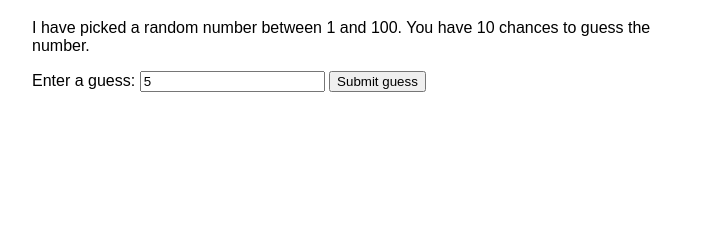
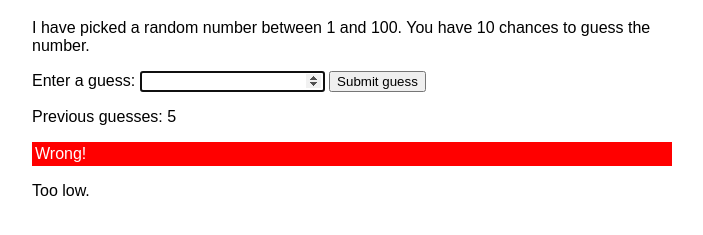
Before and after one commit to smccrindle/comp1073s2503, a plain HTML site: page lesson-1/guess.html in a window 1280 px wide. Both pictures are taken after typing "5" into the empty fields and a click on the button "Submit guess". Shown: the part 61-296 px from the top of the page, without its empty margins (288-991 px from the left). Drawn offline with Linux system fonts and the light colour scheme.

Commit message:
Finished guess game

```diff
--- a/lesson-1/guess.html
+++ b/lesson-1/guess.html
@@ -4,7 +4,7 @@
 		<meta charset="utf-8">
 		<title>Number Guessing Game | COMP1073 Client-Side JavaScript</title>
 		<link rel="stylesheet" href="css/guess.css" />
-
+		<script src="js/guess.js" defer></script>
 	</head>
 
 	<body>
@@ -22,73 +22,5 @@
 			<p id="lastResult"></p>
 			<p id="lowOrHi"></p>
 		</section>
-
-		<script>
-			// STEP 1: Initialize game variables
-			// STEP 1a: Pick random number
-
-			// STEP 1b: Create variables to represent the three paragraphs above that will contain user feedback
-
-
-			// STEP 1c: Create variables to represent the guessing form
-
-
-			// STEP 1d: Create variables to initialize counter for number of guesses
-
-
-
-			// STEP 2: Put focus on the field that allows user to type in guesses
-
-
-			// STEP 3: Build a function to check the user's guess
-
-				// STEP 3b: Create a variable to contain what number the user entered
-
-				// STEP 3c: If this is the first guess, add some text to the screen as a label for listing previous guesses for reference
-
-
-
-				// STEP 3d: Add the user's current guess to that list, plus a space
-
-
-				// STEP 3e: Conditional - the user guessed correctly
-
-					// Output a success message, then end the game
-
-
-
-
-				// STEP 3f: Conditional - the user is all out of guesses
-
-					// Output an appropriate message, then end the game
-
-
-				// STEP 3g: Conditional - the user's guess is incorrect
-
-					// Output an appropriate message
-
-
-					// If the guess is too low, let the user know
-
-
-					// Else if the guess is too high, let the user know
-
-
-
-				// STEP 3h: Increment the guess count, move focus to the guess field for the next guess, and clear out the old input
-
-
-			// STEP 4: Build a function called gameOver() to end the game
-
-				// STEP 4a: Disable the guessing field and submit button
-
-
-				// STEP 4b: Change the textContent of the #lowOrHi paragraph to a short phrase indicating that the game is over, and that the user can start a new game by refreshing the browser page or tab
-
-
-			// STEP 3a: Add an event listener for the guess form button that calls the checkGuess function, then test that the event listener is working and that it invokes the function
-
-			// This page inspired by and adapted from https://developer.mozilla.org/en-US/docs/Learn/JavaScript/First_steps/A_first_splash
-		</script>
 	</body>
 </html>
--- a/lesson-1/js/guess.js
+++ b/lesson-1/js/guess.js
@@ -1,13 +1,13 @@
 // STEP 1: Initialize game variables
 // STEP 1a: Pick random number
-/* */
+let randomNumber = Math.floor(Math.random() * 100) + 1;
 // STEP 1b: Create variables to represent the three paragraphs above that will contain user feedback
-const guesses = document.querySelector('p#guesses');
-const lastResult = document.querySelector('p#lastResult');
-/* */
+const guesses = document.querySelector('#guesses');
+const lastResult = document.querySelector('#lastResult');
+const lowOrHi = document.querySelector("#lowOrHi");
 // STEP 1c: Create variables to represent the guessing form
 const guessField = document.querySelector('input#guessField');
-/* */
+const guessSubmit = document.querySelector("button");
 // STEP 1d: Create variables to initialize counter for number of guesses
 let guessCount = 1;
 // STEP 1e: Create a variable to represent the game reset button
@@ -29,14 +29,14 @@ function checkGuess() {
     // STEP 3d: Conditional - the user guessed correctly
     if (userGuess === randomNumber) {
         // Output a success message, then end the game
-        /* */
+        lastResult.textContent = "You guessed the number!";
         lastResult.style.backgroundColor = 'green';
         lowOrHi.textContent = '';
         setGameOver();
     // STEP 3e: Conditional - the user is all out of guesses
     } else if (guessCount === 10) {
         // Output an appropriate message, then end the game
-        /* */
+        lastResult.textContent = "You are out of guesses.";
         setGameOver();
     // STEP 3f: Conditional - the user's guess is incorrect
     } else {
@@ -44,7 +44,7 @@ function checkGuess() {
         lastResult.textContent = 'Wrong!';
         lastResult.style.backgroundColor = 'red';
         // If the guess is too low, let the user know
-        if (userGuess /* */) {
+        if (userGuess < randomNumber) {
             lowOrHi.textContent = 'Too low.';
         // Else if the guess is too high, let the user know
         } else if (userGuess > randomNumber) {
@@ -52,7 +52,7 @@ function checkGuess() {
         }
     }
     // STEP 3g: Increment the guess count, move focus to the guess field for the next guess, and clear out the old input
-    /* */
+    guessCount ++;
     guessField.value = '';
     guessField.focus();
     // STEP 3h: Proceed to the bottom of this file, just before we close out the SCRIPT element
@@ -61,12 +61,12 @@ function checkGuess() {
 // STEP 4: Build a function to end the game
 function setGameOver() {
     // STEP 4a: Disable the guessing field and submit button
-    /* */
+    guessField.disabled = true;
     guessSubmit.disabled = true;
     // STEP 4b: Build a new button to start a new game
     resetButton = document.createElement('button');
     resetButton.textContent = 'New game';
-    /* */
+    document.body.appendChild(resetButton);
     // STEP 4c: Add a click event to the new button that calls resetGame function
     resetButton.addEventListener('click', resetGame);
 }
@@ -81,7 +81,7 @@ function resetGame() {
         resetParas[i].textContent = '';
     }
     // STEP 5c: Remove the reset button
-    /* */
+    resetButton.parentNode.removeChild(resetButton);
     // STEP 5d: Re-enable the guessing form, clear out any old input, then put focus on the field
     guessField.disabled = false;
     guessSubmit.disabled = false;
@@ -93,4 +93,4 @@ function resetGame() {
     randomNumber = Math.floor(Math.random() * 100) + 1;
 }
 // STEP 3i: Add an event listener for the guess form button that calls the checkGuess function
-/* */
+guessSubmit.addEventListener("click", checkGuess);
```
